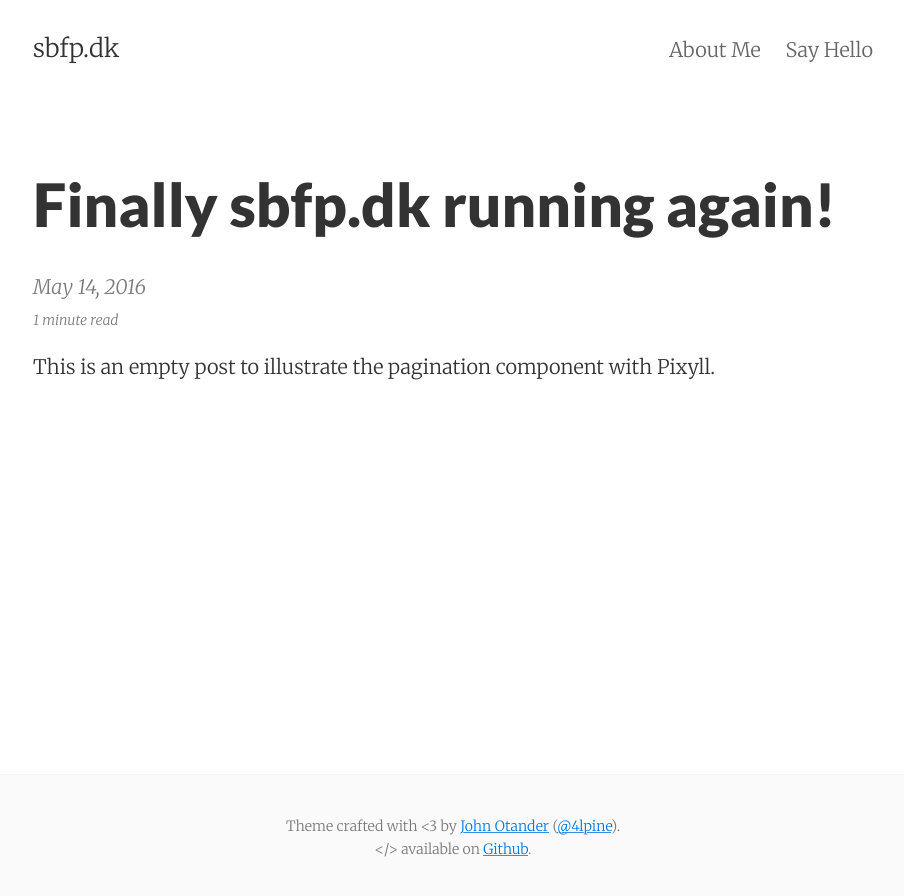
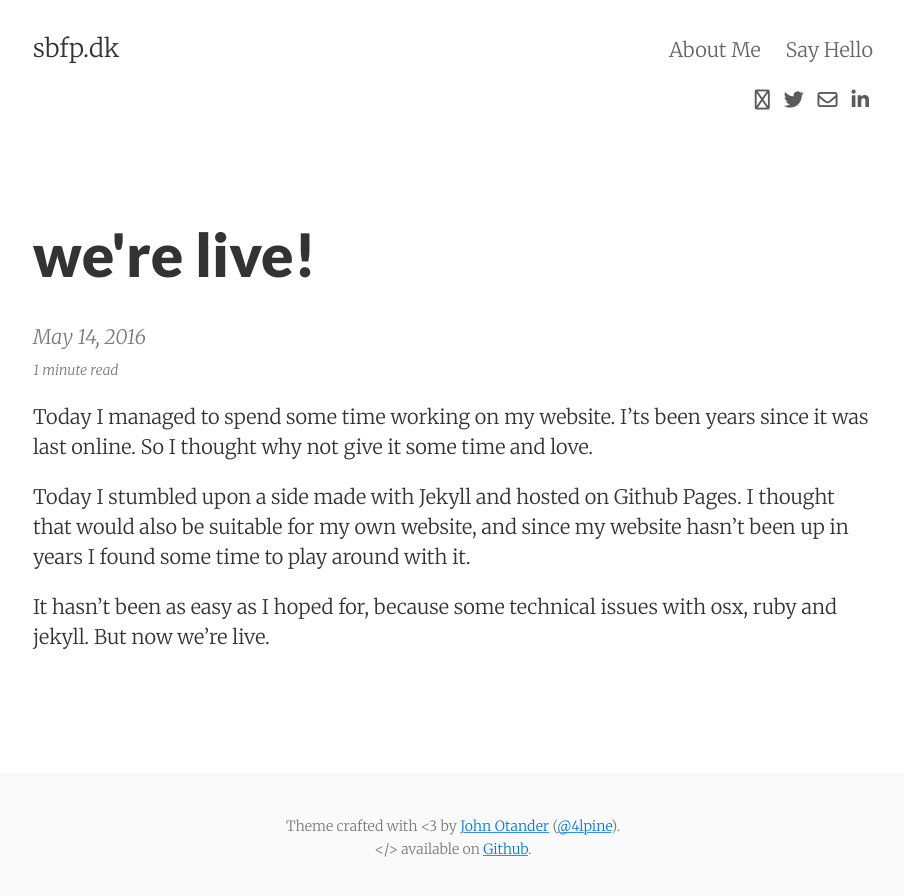
Before and after one commit to sbfp/sbfp.github.io-old, a Jekyll site: the page built from _posts/2016-05-14-new-site.md, in a window 1280 px wide. Shown: the top 896 px of the page, without its empty margins (187-1091 px from the left). Built offline with Jekyll 4.4.1, drawn with Linux system fonts in a browser that asks for light colours; nearby versions of some CDN libraries.

Commit message:
minor changes

```diff
--- a/_config.yml
+++ b/_config.yml
@@ -2,9 +2,9 @@
 title:       sbfp.dk
 email:       soren@sbfp.dk
 author:      Søren Flø Larsen
-description: "A simple, beautiful theme for Jekyll that emphasizes content rather than aesthetic fluff."
+description: "A blog about me, my interests, and other random stuff"
 baseurl:     ""
-url:         "http://localhost:4000"
+url:         "http://sbfp.github.io/"
 date_format: "%b %-d, %Y"
 
 # Google services
@@ -20,7 +20,7 @@ bing_verification:
 animated:             false
 show_related_posts:   false
 show_post_footers:    false
-show_social_icons:    false
+show_social_icons:    true
 ajaxify_contact_form: false
 enable_mathjax: false
 extended_fonts: false
@@ -40,11 +40,11 @@ facebook_comments_number: 10
 github_username:
 bitbucket_username:
 stackoverflow_id:
-twitter_username:
+twitter_username: sbfp
 skype_username:
 steam_nickname:
 google_plus_id:
-linkedin_username:
+linkedin_username: sorenbfpedersen
 angellist_username:
 medium_id:
 bitcoin_url:
--- a/_posts/2016-05-14-new-site.md
+++ b/_posts/2016-05-14-new-site.md
@@ -1,9 +1,18 @@
 ---
 layout:     post
-title:      Finally sbfp.dk running again!
+title:      we're live!
 date:       2016-05-14 11:21:29
-summary:    This is an empty post to illustrate the pagination component with Pixyll.
+summary:    sbfp.dk finally up and running with Jekyll and Github Pages.
 categories: jekyll pixyll
 ---
 
-This is an empty post to illustrate the pagination component with Pixyll.
+Today I managed to spend some time working on my website. I'ts been years since
+it was last online. So I thought why not give it some time and love.
+
+
+Today I stumbled upon a side made with Jekyll and hosted on Github Pages. I thought
+that would also be suitable for my own website, and since my website hasn't been up
+in years I found some time to play around with it.
+
+It hasn't been as easy as I hoped for, because some technical issues with osx,
+ruby and jekyll. But now we're live.
```
Also changed, not shown: about.md (+8 -3 lines), projects.md (added, +8 -0 lines).
